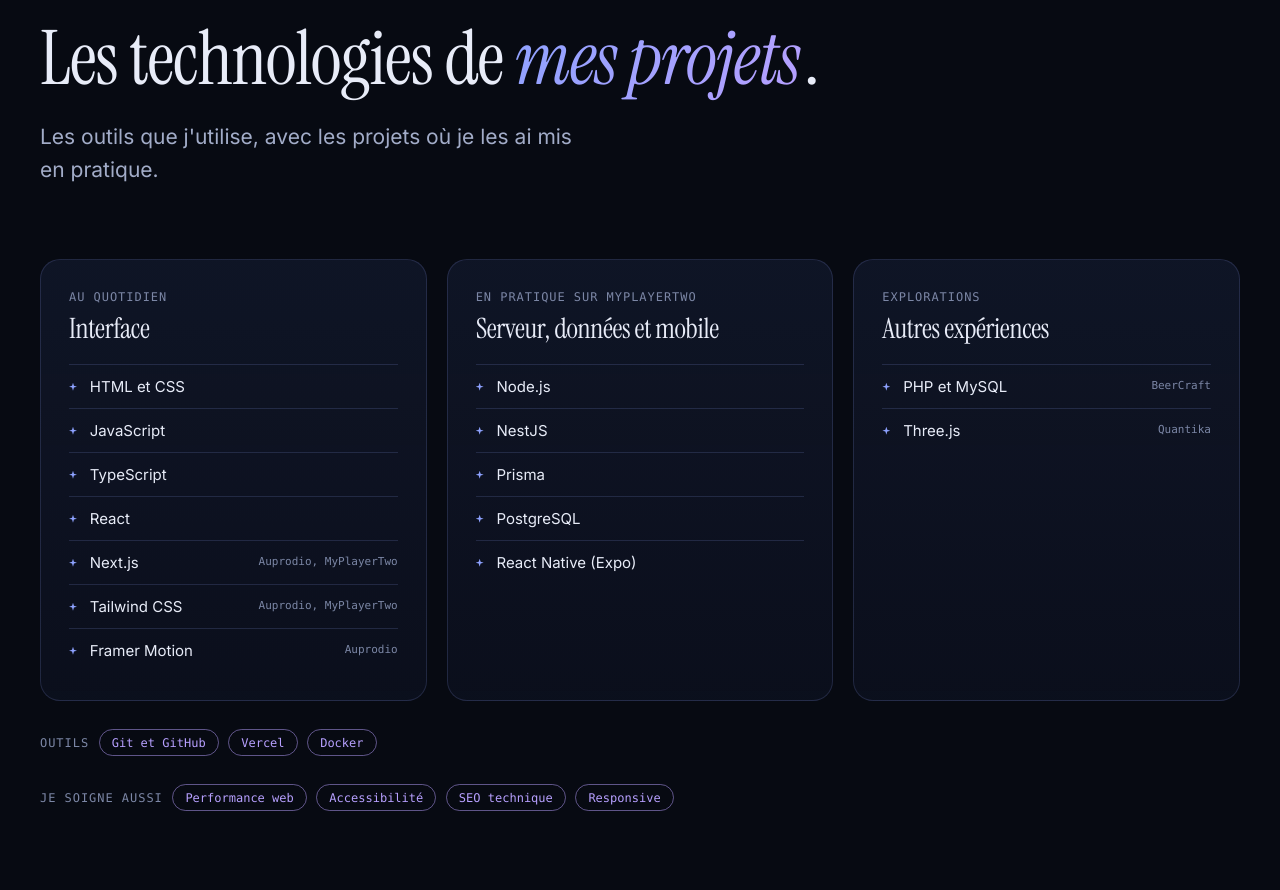
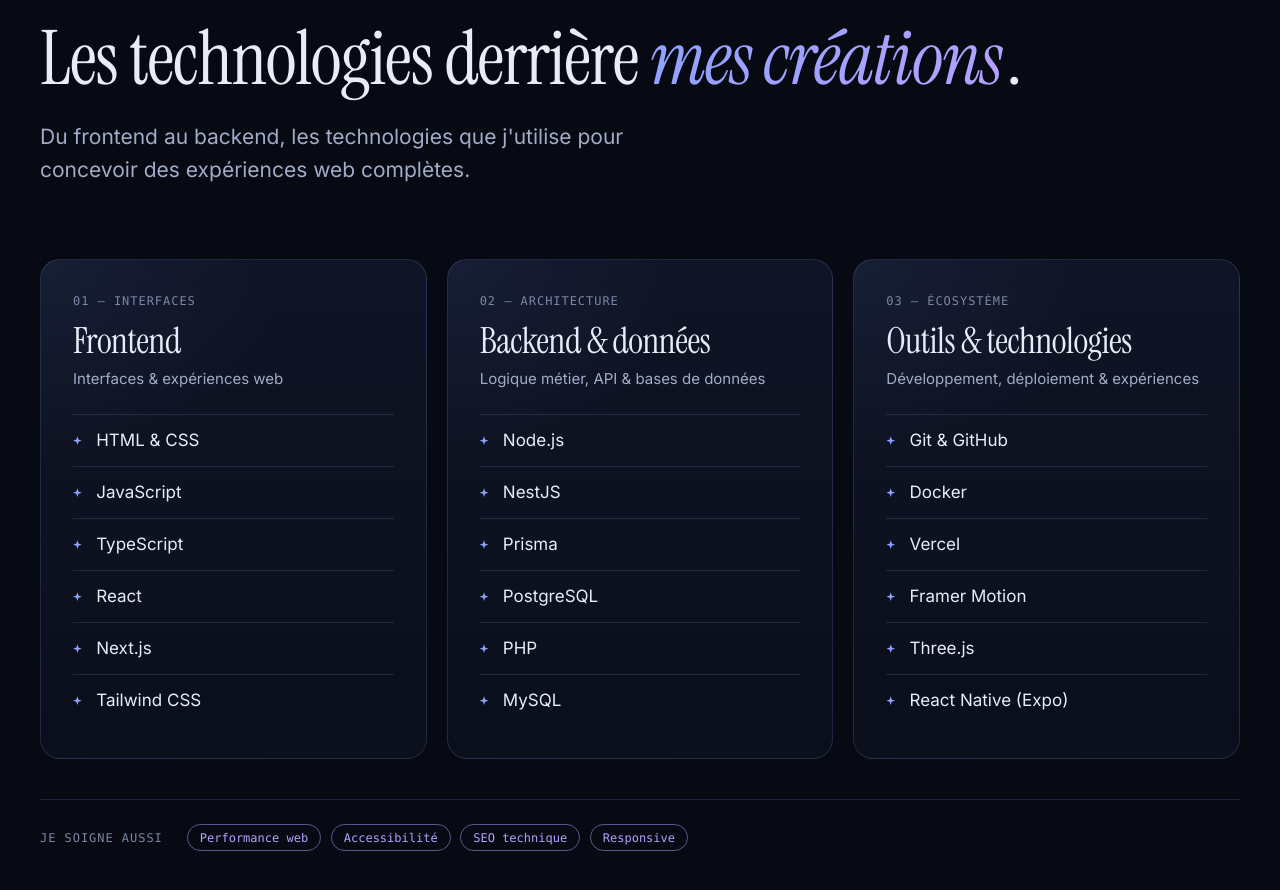
Before and after one commit to Jeremy13800/portfolio, a website built with Vite: page index.html in a window 1280 px wide. Shown: the part 4827-5717 px from the top of the page. Built offline with nearby package versions, Linux system fonts and the light colour scheme.

Commit message:
feat: redesign skills section around frontend, backend and tooling

```diff
--- a/index.html
+++ b/index.html
@@ -300,50 +300,53 @@
       <div class="container">
         <div class="section__head reveal">
           <p class="sector"><b>03</b><i></i>Compétences</p>
-          <h2 id="skills-title">Les technologies de <em>mes projets</em>.</h2>
-          <p class="lead">Les outils que j'utilise, avec les projets où je les ai mis en pratique.</p>
+          <h2 id="skills-title">Les technologies derrière <em>mes créations</em>.</h2>
+          <p class="lead">Du frontend au backend, les technologies que j'utilise pour concevoir des expériences web complètes.</p>
         </div>
 
         <div class="skills">
           <section class="skill-group reveal" aria-labelledby="sk1">
-            <p class="label">Au quotidien</p>
-            <h3 id="sk1">Interface</h3>
+            <p class="label">01 — Interfaces</p>
+            <h3 id="sk1">Frontend</h3>
+            <p class="skill-group__sub">Interfaces &amp; expériences web</p>
             <ul>
-              <li>HTML et CSS</li>
+              <li>HTML &amp; CSS</li>
               <li>JavaScript</li>
               <li>TypeScript</li>
               <li>React</li>
-              <li>Next.js <small>Auprodio, MyPlayerTwo</small></li>
-              <li>Tailwind CSS <small>Auprodio, MyPlayerTwo</small></li>
-              <li>Framer Motion <small>Auprodio</small></li>
+              <li>Next.js</li>
+              <li>Tailwind CSS</li>
             </ul>
           </section>
           <section class="skill-group reveal" data-i="1" aria-labelledby="sk2">
-            <p class="label">En pratique sur MyPlayerTwo</p>
-            <h3 id="sk2">Serveur, données et mobile</h3>
+            <p class="label">02 — Architecture</p>
+            <h3 id="sk2">Backend &amp; données</h3>
+            <p class="skill-group__sub">Logique métier, API &amp; bases de données</p>
             <ul>
               <li>Node.js</li>
               <li>NestJS</li>
               <li>Prisma</li>
               <li>PostgreSQL</li>
-              <li>React Native (Expo)</li>
+              <li>PHP</li>
+              <li>MySQL</li>
             </ul>
           </section>
           <section class="skill-group reveal" data-i="2" aria-labelledby="sk3">
-            <p class="label">Explorations</p>
-            <h3 id="sk3">Autres expériences</h3>
+            <p class="label">03 — Écosystème</p>
+            <h3 id="sk3">Outils &amp; technologies</h3>
+            <p class="skill-group__sub">Développement, déploiement &amp; expériences</p>
             <ul>
-              <li>PHP et MySQL <small>BeerCraft</small></li>
-              <li>Three.js <small>Quantika</small></li>
+              <li>Git &amp; GitHub</li>
+              <li>Docker</li>
+              <li>Vercel</li>
+              <li>Framer Motion</li>
+              <li>Three.js</li>
+              <li>React Native (Expo)</li>
             </ul>
           </section>
         </div>
 
-        <div class="domains reveal">
-          <span class="label">Outils</span>
-          <span class="tag">Git et GitHub</span><span class="tag">Vercel</span><span class="tag">Docker</span>
-        </div>
-        <div class="domains reveal">
+        <div class="domains domains--care reveal">
           <span class="label">Je soigne aussi</span>
           <span class="tag">Performance web</span><span class="tag">Accessibilité</span>
           <span class="tag">SEO technique</span><span class="tag">Responsive</span>
--- a/src/css/styles.css
+++ b/src/css/styles.css
@@ -1182,14 +1182,29 @@ h2 em {
   gap: 1.25rem;
 }
 .skill-group {
-  padding: clamp(1.25rem, 3vw, 1.75rem);
+  padding: clamp(1.5rem, 3.5vw, 2rem);
   border: 1px solid var(--line);
   border-radius: var(--radius);
-  background: linear-gradient(180deg, rgba(21, 28, 51, 0.6), rgba(15, 21, 39, 0.5));
+  background:
+    radial-gradient(90% 60% at 0% 0%, rgba(142, 162, 255, 0.07), transparent 70%),
+    linear-gradient(180deg, rgba(21, 28, 51, 0.6), rgba(15, 21, 39, 0.5));
+  transition: border-color 0.3s;
+}
+@media (hover: hover) {
+  .skill-group:hover {
+    border-color: rgba(142, 162, 255, 0.4);
+  }
 }
 .skill-group h3 {
-  font-size: 1.75rem;
-  margin: 0.5rem 0 1.25rem;
+  font-size: clamp(1.875rem, 1.5rem + 1.2vw, 2.25rem);
+  line-height: 1.05;
+  margin: 0.75rem 0 0.5rem;
+}
+.skill-group__sub {
+  margin-bottom: 1.5rem;
+  color: var(--muted);
+  font-size: 0.9375rem;
+  line-height: 1.5;
 }
 .skill-group ul {
   display: grid;
@@ -1198,25 +1213,20 @@ h2 em {
 .skill-group li {
   display: flex;
   align-items: center;
-  gap: 0.8rem;
-  min-height: 2.75rem;
+  gap: 0.9rem;
+  min-height: 3.25rem;
   border-top: 1px solid var(--line);
   color: var(--fg);
-  font-size: 0.9375rem;
+  font-size: 1.0625rem;
 }
 .skill-group li::before {
   content: "";
   flex: none;
-  width: 0.5rem;
-  height: 0.5rem;
+  width: 0.55rem;
+  height: 0.55rem;
   background: var(--cobalt-soft);
   clip-path: polygon(50% 0, 62% 38%, 100% 50%, 62% 62%, 50% 100%, 38% 62%, 0 50%, 38% 38%);
-}
-.skill-group li small {
-  margin-left: auto;
-  color: var(--subtle);
-  font-family: var(--font-mono);
-  font-size: 0.6875rem;
+  filter: drop-shadow(0 0 4px rgba(142, 162, 255, 0.55));
 }
 .domains {
   display: flex;
@@ -1229,9 +1239,52 @@ h2 em {
   border-color: rgba(183, 160, 255, 0.5);
   color: var(--nebula-soft);
 }
-@media (min-width: 48em) {
+.domains--care {
+  margin-top: 2.5rem;
+  padding-top: 1.5rem;
+  border-top: 1px solid var(--line);
+  column-gap: 0.6rem;
+}
+.domains--care .label {
+  flex-basis: 100%;
+}
+@media (min-width: 30em) {
+  .domains--care .label {
+    flex-basis: auto;
+    margin-right: 0.9rem;
+  }
+}
+/* Tablette : deux colonnes, la troisième carte occupe toute la largeur */
+@media (min-width: 40em) {
+  .skills {
+    grid-template-columns: repeat(2, minmax(0, 1fr));
+  }
+  /* Les cartes partagent les mêmes lignes : libellés, titres, sous-titres et listes restent alignés */
+  .skill-group {
+    display: grid;
+    grid-row: span 4;
+    grid-template-rows: subgrid;
+    row-gap: 0;
+  }
+  .skill-group:nth-child(3) {
+    grid-column: 1 / -1;
+  }
+  .skill-group:nth-child(3) ul {
+    grid-template-columns: repeat(2, minmax(0, 1fr));
+    column-gap: 2.5rem;
+  }
+}
+/* Bureau : trois cartes côte à côte */
+@media (min-width: 64em) {
   .skills {
     grid-template-columns: repeat(3, minmax(0, 1fr));
+  }
+  .skill-group:nth-child(3) {
+    grid-column: auto;
+  }
+  .skill-group:nth-child(3) ul {
+    grid-template-columns: 1fr;
+    column-gap: 0;
   }
 }
 
```
